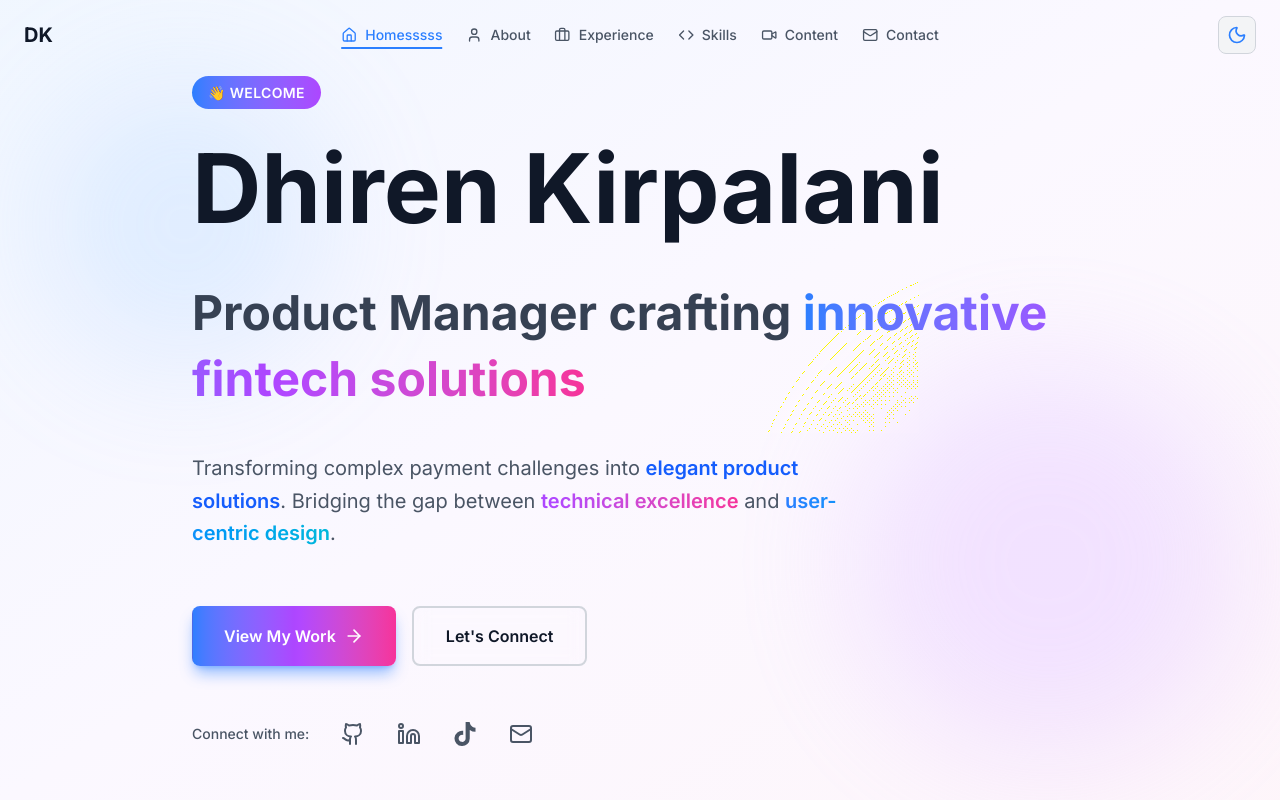
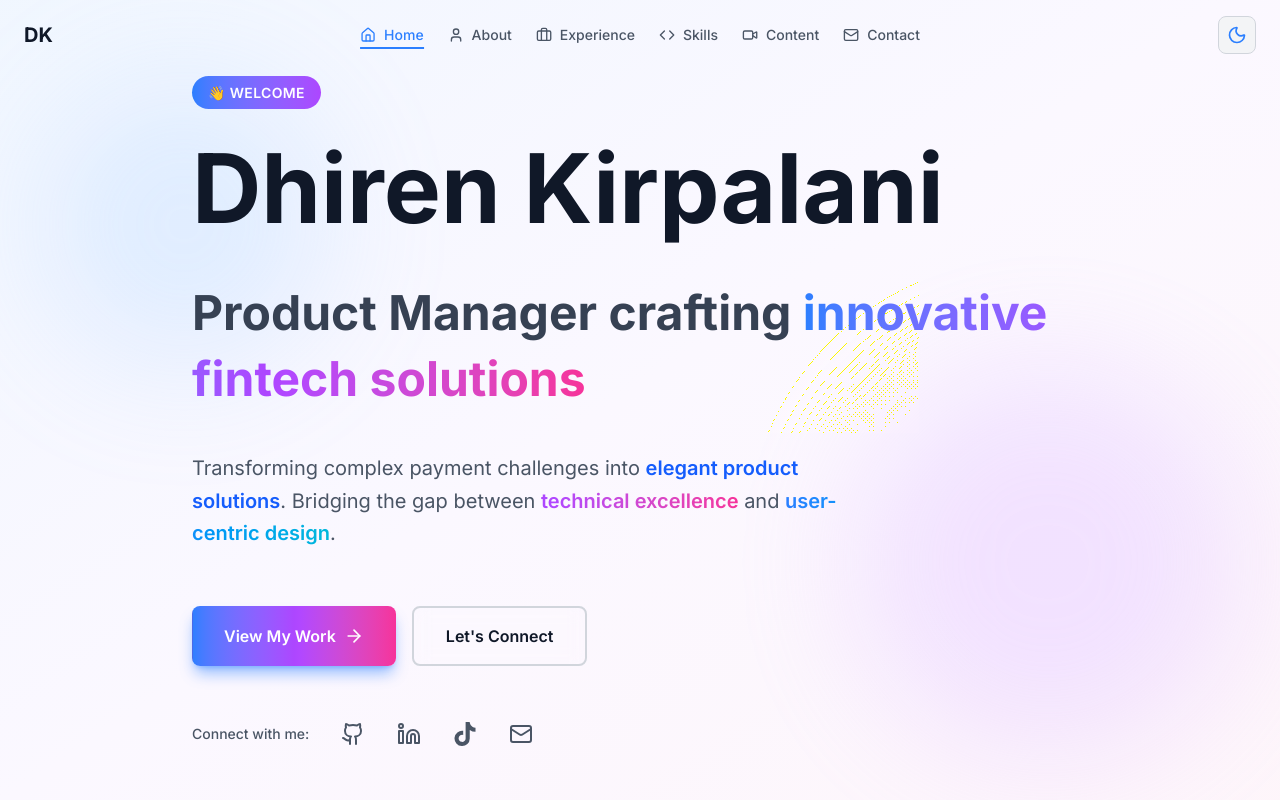
Before and after one commit to DhirenKirpalani/Portfolio, a Next.js app: page / in a window 1280 px wide. Shown: the top 800 px of the page. Built offline with nearby package versions, Linux system fonts and the light colour scheme.

Commit message:
chore: update page

```diff
--- a/components/Navbar.tsx
+++ b/components/Navbar.tsx
@@ -54,7 +54,7 @@ export default function Navbar() {
 
 
   const navItems = [
-    { id: 'hero', label: 'Homesssss', icon: Home },
+    { id: 'hero', label: 'Home', icon: Home },
     { id: 'about', label: 'About', icon: User },
     { id: 'experience', label: 'Experience', icon: Briefcase },
     { id: 'skills', label: 'Skills', icon: Code },
```
